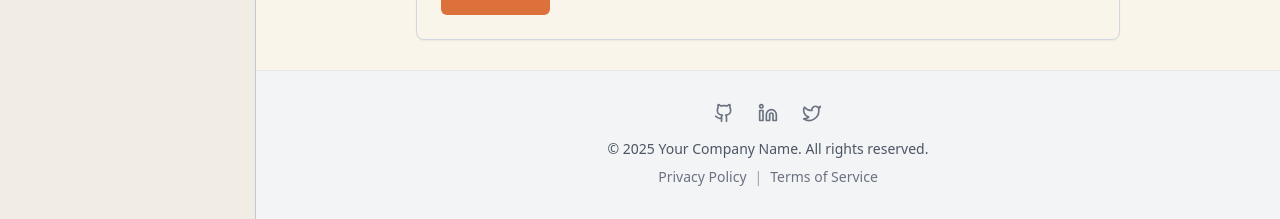
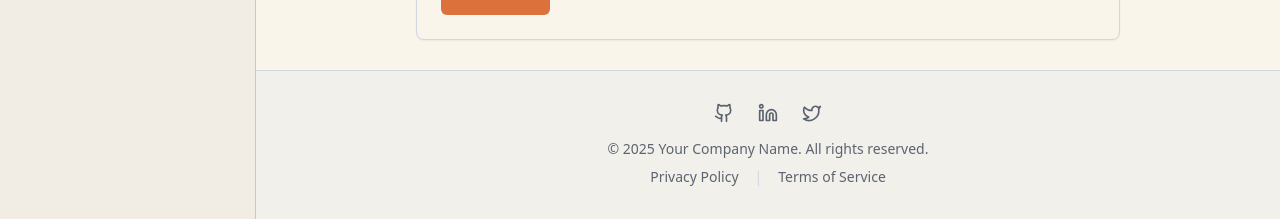
Before and after one commit to SadiqNaizam/MLO-a774-b0f1, a React (Vite) app: page /settings in a window 1280 px wide. Shown: the part 581-800 px from the top of the page. Built offline with nearby package versions, Linux system fonts and the light colour scheme.

Commit message:
Updated code files: Footer.tsx

```diff
--- a/src/components/layout/Footer.tsx
+++ b/src/components/layout/Footer.tsx
@@ -7,29 +7,29 @@ const Footer: React.FC = () => {
   const currentYear = new Date().getFullYear();
 
   return (
-    <footer className="bg-gray-100 border-t border-gray-200 py-8 text-sm">
+    <footer className="bg-muted/30 border-t border-border py-8 text-sm">
       <div className="max-w-7xl mx-auto px-4 sm:px-6 lg:px-8 text-center">
         <div className="flex justify-center space-x-6 mb-4">
-          <a href="https://github.com" target="_blank" rel="noopener noreferrer" className="text-gray-500 hover:text-gray-700">
+          <a href="https://github.com" target="_blank" rel="noopener noreferrer" className="text-muted-foreground hover:text-foreground">
             <Github className="h-5 w-5" />
             <span className="sr-only">GitHub</span>
           </a>
-          <a href="https://linkedin.com" target="_blank" rel="noopener noreferrer" className="text-gray-500 hover:text-gray-700">
+          <a href="https://linkedin.com" target="_blank" rel="noopener noreferrer" className="text-muted-foreground hover:text-foreground">
             <Linkedin className="h-5 w-5" />
             <span className="sr-only">LinkedIn</span>
           </a>
-          <a href="https://twitter.com" target="_blank" rel="noopener noreferrer" className="text-gray-500 hover:text-gray-700">
+          <a href="https://twitter.com" target="_blank" rel="noopener noreferrer" className="text-muted-foreground hover:text-foreground">
             <Twitter className="h-5 w-5" />
             <span className="sr-only">Twitter</span>
           </a>
         </div>
-        <p className="text-gray-600">
+        <p className="text-muted-foreground">
           &copy; {currentYear} Your Company Name. All rights reserved.
         </p>
         <nav className="mt-2">
-          <Link to="/privacy" className="text-gray-500 hover:text-gray-700 mx-2">Privacy Policy</Link>
-          <span className="text-gray-400">|</span>
-          <Link to="/terms" className="text-gray-500 hover:text-gray-700 mx-2">Terms of Service</Link>
+          <Link to="/privacy" className="text-muted-foreground hover:text-foreground mx-2">Privacy Policy</Link>
+          <span className="text-border mx-2">|</span>
+          <Link to="/terms" className="text-muted-foreground hover:text-foreground mx-2">Terms of Service</Link>
         </nav>
       </div>
     </footer>
```
